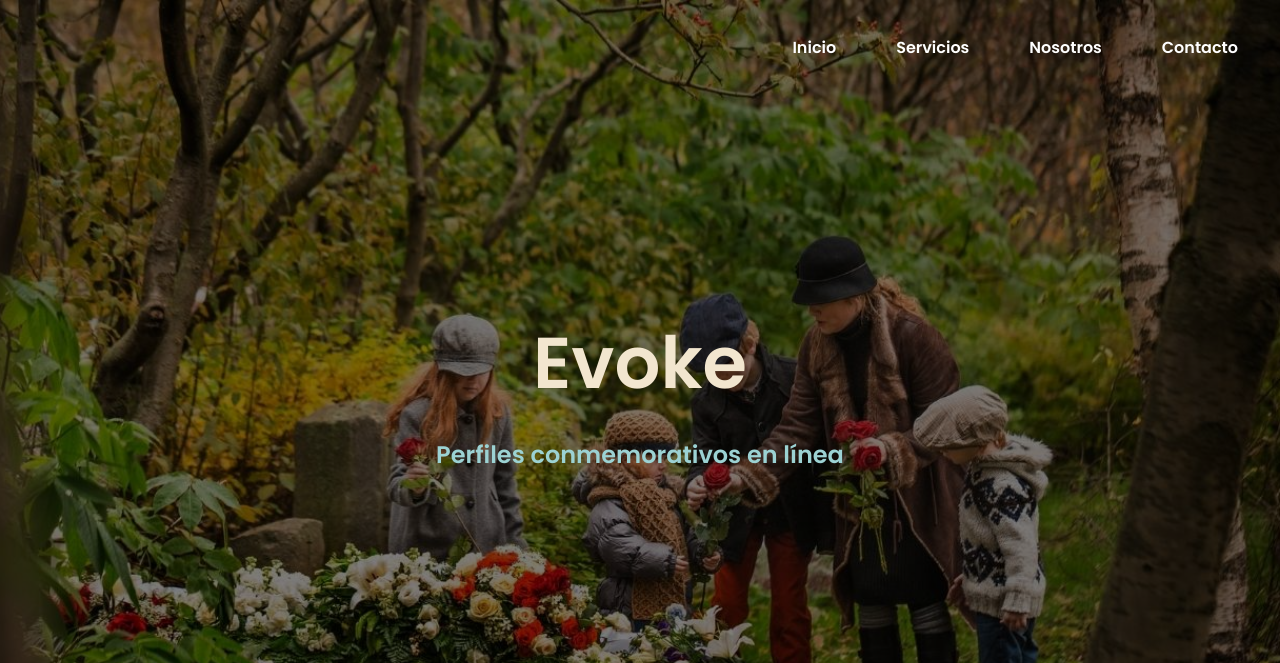
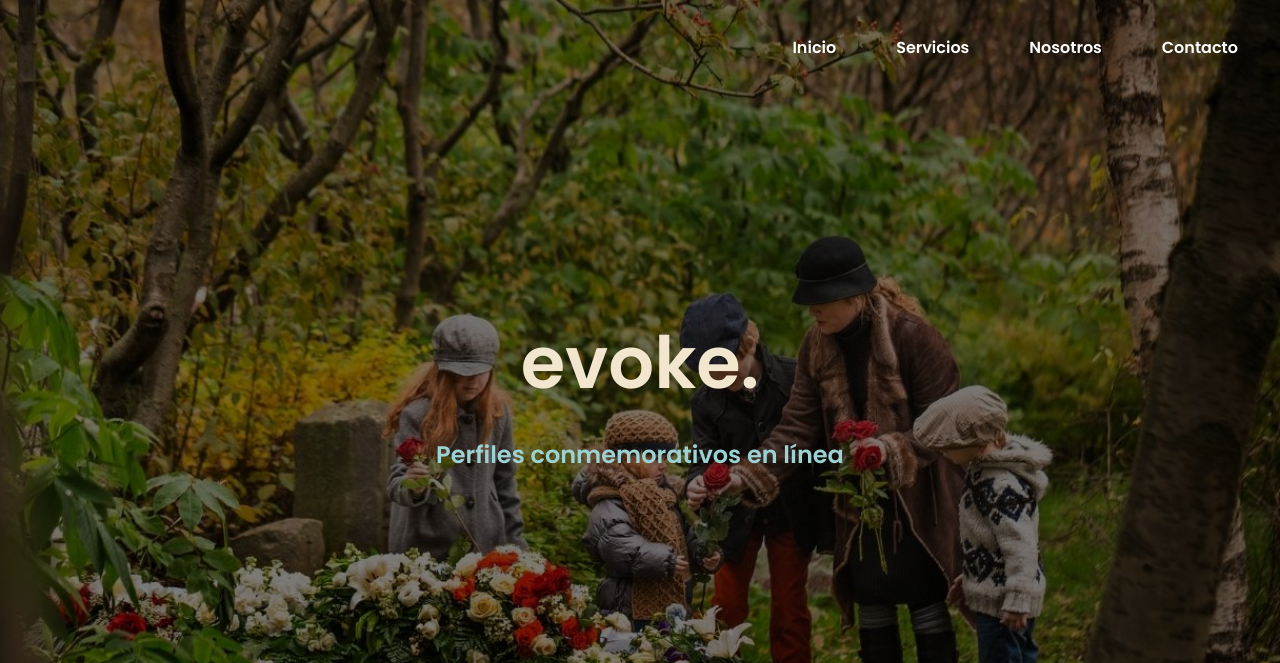
Before and after one commit to AlejandroVacaro/evoke-frontend, a plain HTML site: page index.html in a window 1280 px wide. Shown: the top 663 px of the page. Drawn offline with Linux system fonts and the light colour scheme.

Commit message:
Se hacen ajustes estéticos.

```diff
--- a/index.html
+++ b/index.html
@@ -5,6 +5,7 @@
     <meta charset="UTF-8">
     <meta name="viewport" content="width=device-width, initial-scale=1.0">
     <title>evoke.</title>
+    <link rel="icon" href="./public/assets/e_logo-copia.ico" type="image/png">
     <link rel="stylesheet" href="./public/styles/index.css">
     <link href="https://fonts.googleapis.com/css2?family=Poppins:wght@400;600&display=swap" rel="stylesheet">
     <link rel="stylesheet" href="https://cdnjs.cloudflare.com/ajax/libs/font-awesome/6.0.0-beta3/css/all.min.css">
@@ -27,7 +28,7 @@
         </nav>
         <div id="home" class="cover-image">
             <div class="title-container">
-                <h1>Evoke</h1>
+                <h1>evoke.</h1>
                 <h2>Perfiles conmemorativos en línea</h2>
             </div>
         </div>
```
Also changed, not shown: public/assets/e_logo-copia.ico (added), public/assets/logo_evoke.png (added).
